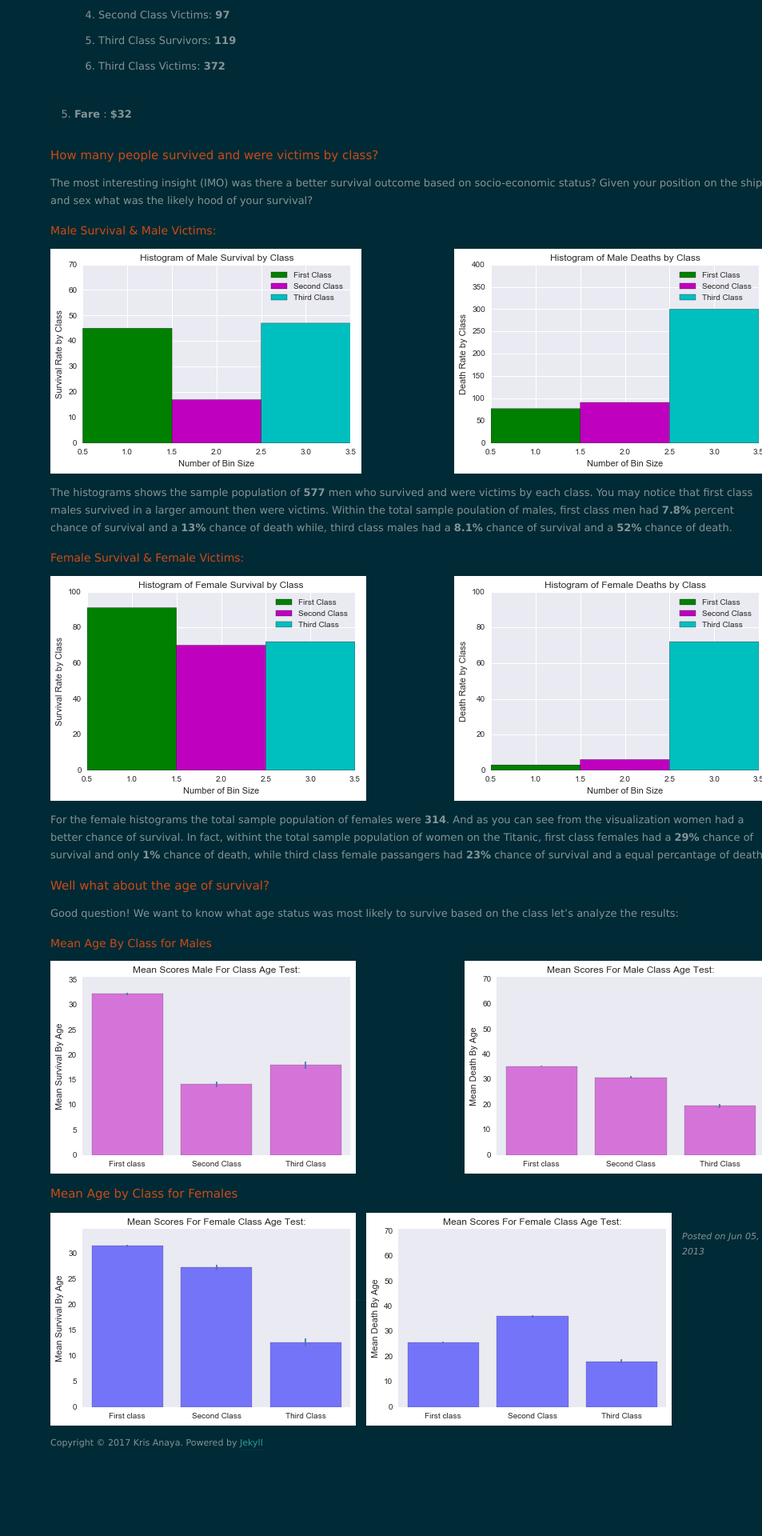
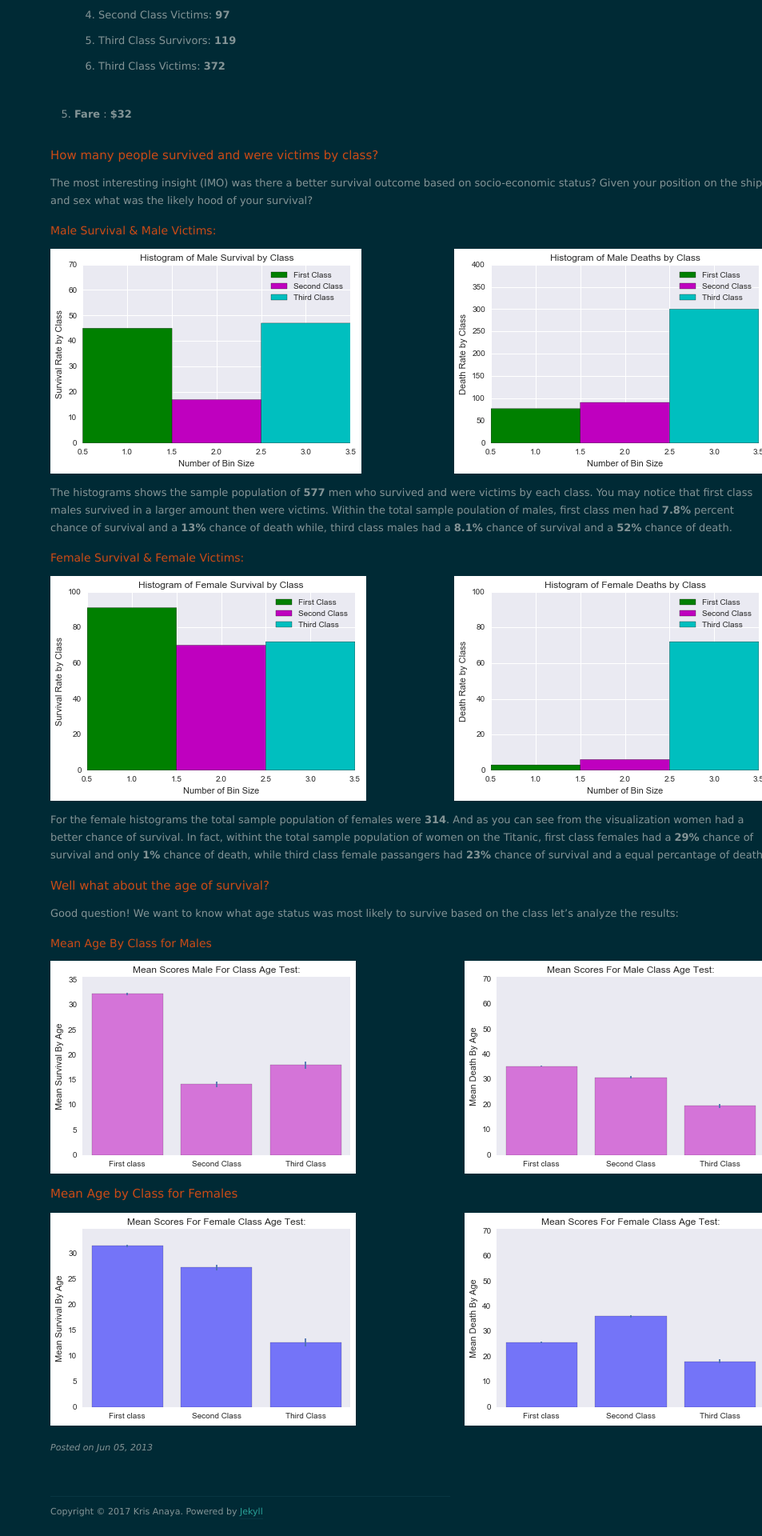
Before and after one commit to krismanaya/krismanaya.github.io, a Jekyll site: the page built from _posts/2013-06-05-welcome-to-jekyll.markdown, in a window 1280 px wide. Shown: the part 756-2676 px from the top of the page at 80% size, without its empty margins (327-1280 px from the left). Built offline with Jekyll 4.4.1, drawn with Linux system fonts in a browser that asks for light colours; nearby versions of some CDN libraries; before the commit the page ends 2590 px from its top, so only the background shows below that.

Commit message:
fix an image

```diff
--- a/_posts/2013-06-05-welcome-to-jekyll.markdown
+++ b/_posts/2013-06-05-welcome-to-jekyll.markdown
@@ -54,4 +54,4 @@ Good question! We want to know what age status was most likely to survive based
 
 ## Mean Age by Class for Females
 <img src="/images/FCS.png" class="left"/>
-<img src="/images/FCD.png" class="left"/>
+<img src="/images/FCD.png" class="right"/>
```
